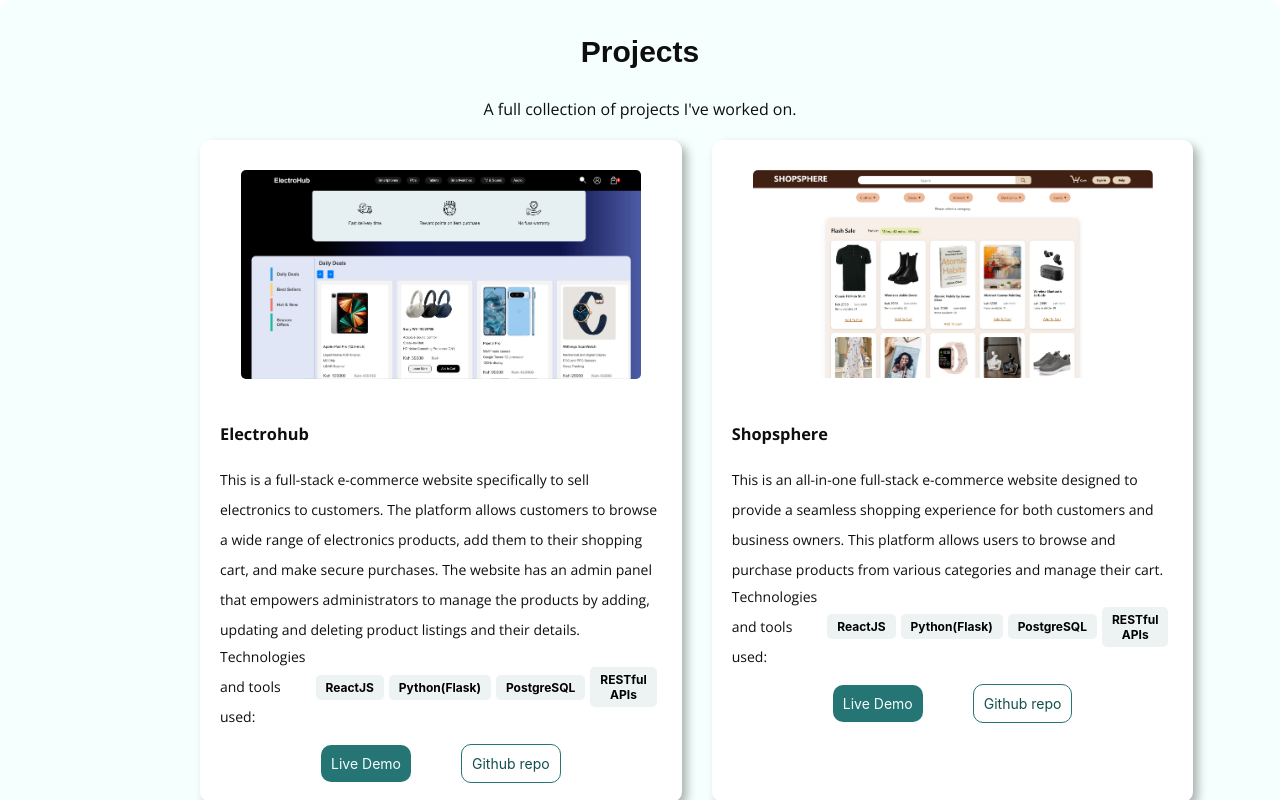
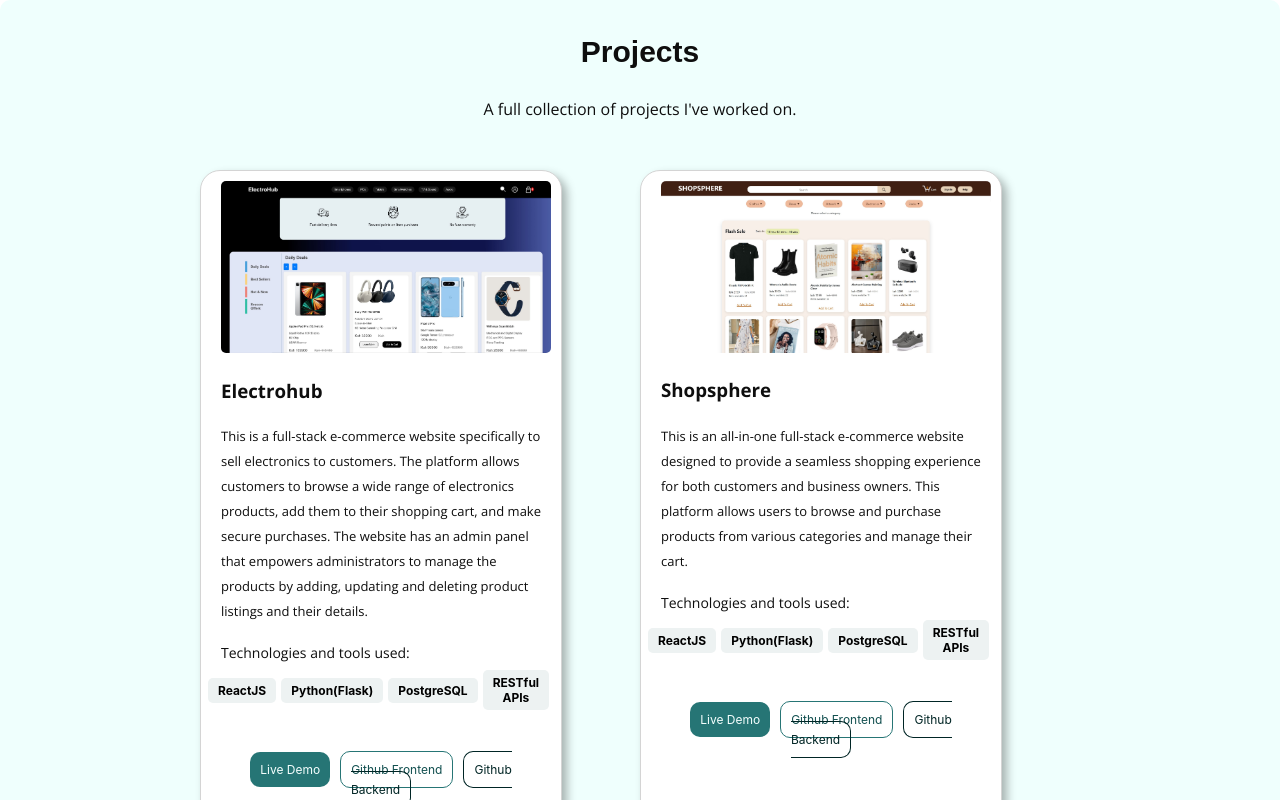
Before and after one commit to CalebKiK/calebk-website-portfolio, a React (Create React App) app: page /all-projects in a window 1280 px wide. Shown: the top 800 px of the page. Built offline with nearby package versions, Linux system fonts and the light colour scheme; a web font is replaced by a local one.

Commit message:
Project links updates

```diff
--- a/src/components/About.css
+++ b/src/components/About.css
@@ -25,6 +25,10 @@
 
 .about-me-description p, .about-me-part-2 p{
     font-size: 15px;
+}
+
+.about-me-part-2 p{
+    padding-bottom: 20px;
 }
 
 .about-me span{
--- a/src/components/AllProjects.js
+++ b/src/components/AllProjects.js
@@ -1,5 +1,5 @@
 import React, { useEffect, useState } from 'react';
-import AllProjectsCard from './AllProjectsCard';
+import ProjectCard from './ProjectCard';
 import './Projects.css';
 
 function AllProjects() {
@@ -129,14 +129,14 @@ function AllProjects() {
     }
 
     return (
-        <div className="all-projects">
+        <div className="projects">
             <h2>Projects</h2>
             <p>A full collection of projects I've worked on.</p>
-            <div className="all-projects-component">
-                <div className="all-projects-component-card">
+            <div className="projects-component">
+                <div className="project-component-card">
                     {allProjects.length > 0 ? (
                         allProjects.map((project) => (
-                            <AllProjectsCard key={project.id} project={project} />
+                            <ProjectCard key={project.id} project={project} />
                         ))
                     ) : (
                         <p>No projects available.</p>
--- a/src/components/AllProjectsCard.js
+++ b/src/components/AllProjectsCard.js
@@ -20,8 +20,15 @@ function AllProjectsCard({ project }) {
                     </div>
                 </div>
                 <div className='project-links'>
-                    <a href={project.project_link} target="_blank" rel="noopener noreferrer" className='live-demo-link'>Live Demo</a>
-                    <a href={project.project_github_frontend_link} target="_blank" rel="noopener noreferrer" className='github-repo-link'>Github repo</a>
+                    {project.project_link && (
+                        <a href={project.project_link} target="_blank" rel="noopener noreferrer" className='live-demo-link'>Live Demo</a>
+                    )}
+                    {project.project_github_frontend_link && (
+                        <a href={project.project_github_frontend_link} target="_blank" rel="noopener noreferrer" className='github-frontend'>Github Frontend</a>
+                    )}
+                    {project.project_github_backend_link && (
+                        <a href={project.project_github_backend_link} target="_blank" rel="noopener noreferrer" className='github-backend'>Github Backend</a>
+                    )}
                 </div>
             </div>
         </div>
--- a/src/components/ProjectCard.js
+++ b/src/components/ProjectCard.js
@@ -20,8 +20,15 @@ function ProjectCard({ project }) {
                     </div>
                 </div>
                 <div className='project-links'>
-                    <a href={project.project_link} target="_blank" rel="noopener noreferrer" className='live-demo-link'>Live Demo</a>
-                    <a href={project.project_github_frontend_link} target="_blank" rel="noopener noreferrer" className='github-repo-link'>Github repo</a>
+                    {project.project_link && (
+                        <a href={project.project_link} target="_blank" rel="noopener noreferrer" className='live-demo-link'>Live Demo</a>
+                    )}
+                    {project.project_github_frontend_link && (
+                        <a href={project.project_github_frontend_link} target="_blank" rel="noopener noreferrer" className='github-frontend'>Github Frontend</a>
+                    )}
+                    {project.project_github_backend_link && (
+                        <a href={project.project_github_backend_link} target="_blank" rel="noopener noreferrer" className='github-backend'>Github Backend</a>
+                    )}
                 </div>
             </div>
         </div>
--- a/src/components/Projects.css
+++ b/src/components/Projects.css
@@ -1,5 +1,5 @@
 .projects{
-    background-color: #f5fffe;
+    background-color: #effffd;
     color: rgb(14, 14, 14);
     padding: 10px 370px;
     text-align: center;
@@ -29,6 +29,10 @@
 
 .project-details-text{
     text-align: left;
+}
+
+.project-details-text p, .project-languages-used p{
+    font-size: 13px;
 }
 
 .project-description{
@@ -74,9 +78,9 @@
 }
 
 .all-projects{
-    background-color: #f5fffe;
+    background-color: #effffd;
     color: rgb(14, 14, 14);
-    padding: 10px 350px;
+    padding: 10px 200px;
     text-align: center;
     justify-content: center;
     align-items: center;
@@ -118,22 +122,26 @@
 
 .project-links a{
     text-decoration: none;
-    font-size: 13px;
 }
 
 .live-demo-link{
     background-color: rgb(38, 117, 117);
-    margin-right: 100px;
+    margin-right: 10px;
     color: #f5fffe;
     padding: 10px;
     border-radius: 10px;
 }
 
-.github-repo-link{
+.github-frontend, .github-backend{
     border: 1px rgb(38, 117, 117) solid;
     color: rgb(17, 79, 79);
     padding: 10px;
     border-radius: 10px;
+}
+
+.github-backend{
+    border: 1px rgb(0, 37, 37) solid;
+    color: rgb(0, 37, 37);
 }
 
 @media (max-width: 450px) {
@@ -194,7 +202,11 @@
     }
 
     .live-demo-link{
-        margin-right: 50px;
+        margin-right: 10px;
+    }
+
+    .github-frontend{
+        margin-right: 10px;
     }
 }
 
@@ -306,7 +318,11 @@
     }
 
     .live-demo-link{
-        margin-right: 50px;
+        margin-right: 10px;
+    }
+
+    .github-frontend{
+        margin-right: 10px;
     }
 }
 
@@ -342,7 +358,7 @@
     }
 
     .project-links a{
-        font-size: 14px;
+        font-size: 12px;
     }
 
     .projects h4{
@@ -350,6 +366,10 @@
     }
 
     .live-demo-link{
-        margin-right: 50px;
+        margin-right: 10px;
+    }
+
+    .github-frontend{
+        margin-right: 10px;
     }
 }
```
Also changed, not shown: public/images/Software Developer job- Maureen Mukiri.png (deleted), public/images/YO IT Consulting Frontend job.png (deleted).
